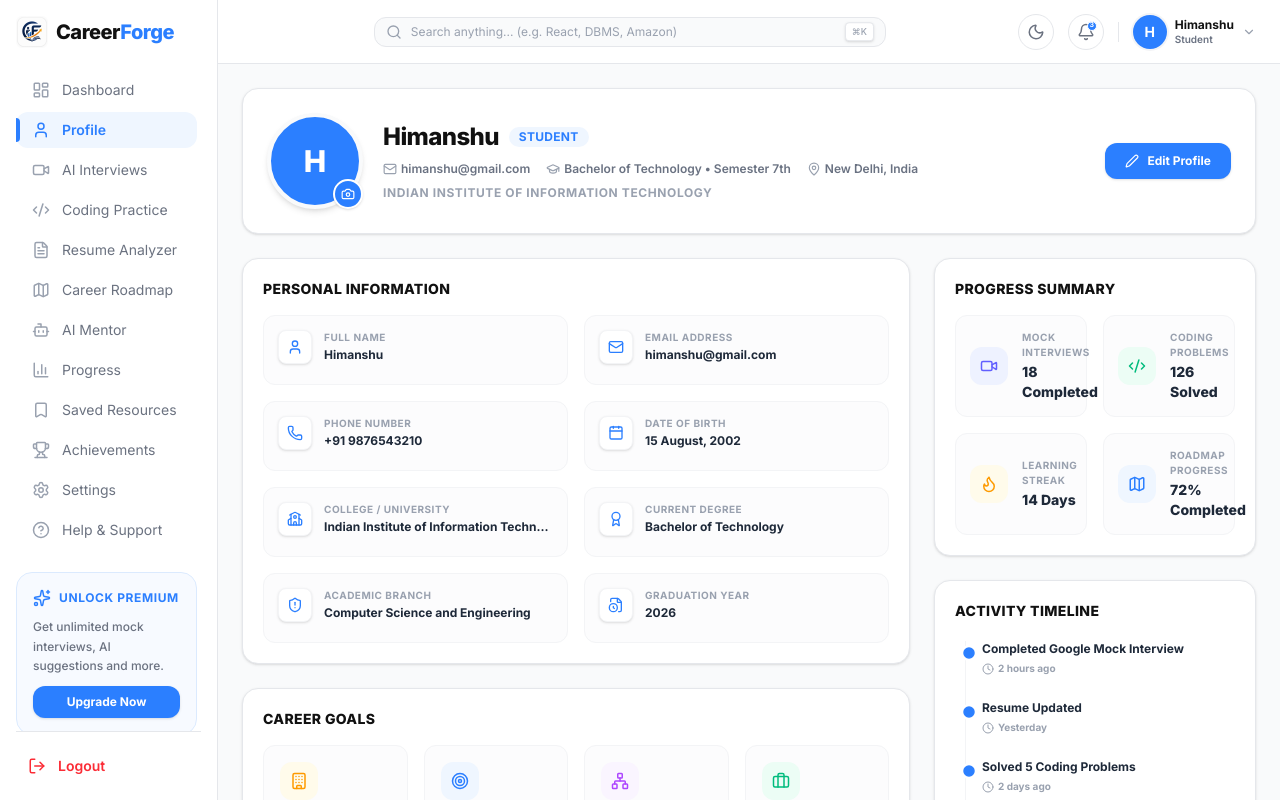
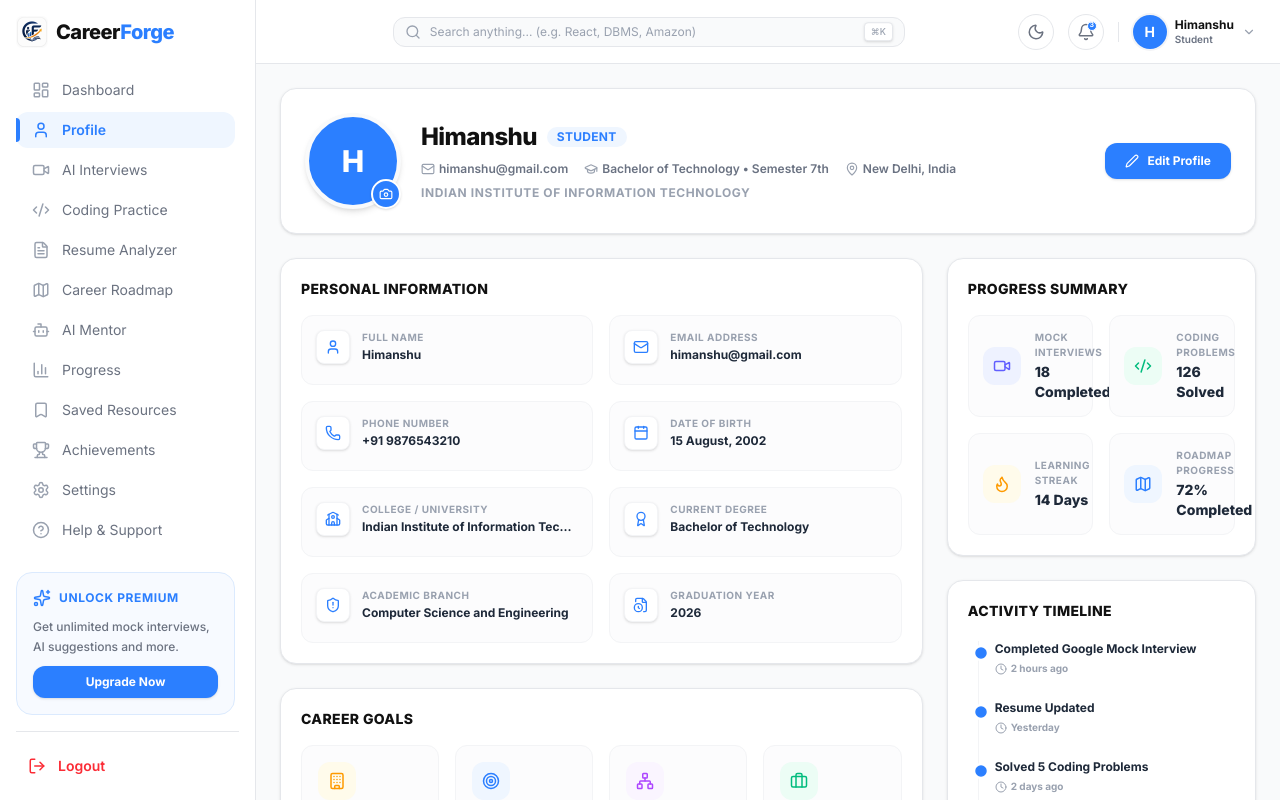
Before and after one commit to HimanshuDhurvey/CareerForge, a React (Vite) app in the folder client/: page /profile in a window 1280 px wide. Shown: the top 800 px of the page. Built offline with nearby package versions, Linux system fonts and the light colour scheme.

Commit message:
SideBar got fixed in left size while scrolling

```diff
--- a/client/src/App.jsx
+++ b/client/src/App.jsx
@@ -33,9 +33,9 @@ function PlaceholderPage({ title }) {
 function DashboardPlaceholderPage({ title }) {
   const [sidebarOpen, setSidebarOpen] = useState(false);
   return (
-    <div className="min-h-screen bg-gray-50 dark:bg-[#0b0f19] flex transition-colors theme-transition">
+    <div className="flex h-screen overflow-hidden bg-gray-50 dark:bg-[#0b0f19] transition-colors theme-transition">
       <Sidebar isOpen={sidebarOpen} onClose={() => setSidebarOpen(false)} />
-      <div className="flex-grow flex flex-col min-w-0">
+      <div className="flex-1 flex flex-col overflow-hidden">
         <TopNavbar onMenuToggle={() => setSidebarOpen(true)} />
         <main className="flex-grow p-4 sm:p-6 space-y-6 overflow-y-auto max-w-7xl mx-auto w-full flex items-center justify-center">
           <div className="bg-white dark:bg-[#111827] border border-[#E5E7EB] dark:border-gray-800 rounded-2xl p-8 max-w-md w-full shadow-sm text-center">
--- a/client/src/features/dashboard/components/Sidebar.jsx
+++ b/client/src/features/dashboard/components/Sidebar.jsx
@@ -46,7 +46,7 @@ export default function Sidebar({ isOpen, onClose }) {
 
       {/* Sidebar Container */}
       <aside className={`
-        fixed inset-y-0 left-0 z-40 w-64 border-r border-[#E5E7EB] dark:border-gray-800 bg-white dark:bg-[#0b0f19] flex flex-col justify-between p-4 transition-transform lg:translate-x-0 lg:static lg:h-screen lg:z-0
+        fixed inset-y-0 left-0 z-40 w-64 lg:flex-shrink-0 border-r border-[#E5E7EB] dark:border-gray-800 bg-white dark:bg-[#0b0f19] flex flex-col justify-between p-4 transition-transform lg:translate-x-0 lg:static lg:h-screen lg:z-0
         ${isOpen ? 'translate-x-0' : '-translate-x-full'}
       `}>
         {/* Brand Header Section */}
--- a/client/src/features/dashboard/components/TopNavbar.jsx
+++ b/client/src/features/dashboard/components/TopNavbar.jsx
@@ -26,7 +26,7 @@ export default function TopNavbar({ onMenuToggle }) {
   };
 
   return (
-    <header className="h-16 border-b border-[#E5E7EB] dark:border-gray-800 bg-white dark:bg-[#0b0f19] px-4 sm:px-6 flex items-center justify-between sticky top-0 z-20 transition-colors theme-transition">
+    <header className="h-16 flex-shrink-0 border-b border-[#E5E7EB] dark:border-gray-800 bg-white dark:bg-[#0b0f19] px-4 sm:px-6 flex items-center justify-between sticky top-0 z-20 w-full transition-colors theme-transition">
       {/* Left Area: Hamburger and Brand */}
       <div className="flex items-center gap-3">
         <button
--- a/client/src/features/dashboard/pages/Dashboard.jsx
+++ b/client/src/features/dashboard/pages/Dashboard.jsx
@@ -20,7 +20,7 @@ export default function Dashboard() {
   };
 
   return (
-    <div className="min-h-screen bg-gray-50 dark:bg-[#0b0f19] flex transition-colors theme-transition">
+    <div className="flex h-screen overflow-hidden bg-gray-50 dark:bg-[#0b0f19] transition-colors theme-transition">
       {/* Sidebar Navigation */}
       <Sidebar
         isOpen={sidebarOpen}
@@ -28,11 +28,11 @@ export default function Dashboard() {
       />
 
       {/* Main Panel */}
-      <div className="flex-1 flex flex-col min-w-0">
+      <div className="flex-1 flex flex-col overflow-hidden">
         <TopNavbar onMenuToggle={toggleSidebar} />
 
         {/* Scrollable Content Container */}
-        <main className="flex-grow p-4 sm:p-6 space-y-6 overflow-y-auto max-w-7xl mx-auto w-full">
+        <main className="flex-1 p-4 sm:p-6 space-y-6 overflow-y-auto max-w-7xl mx-auto w-full">
           {/* Welcome Card & Stats Grid */}
           <WelcomeCard userName={dashboardData.user.name} />
 
--- a/client/src/features/profile/pages/Profile.jsx
+++ b/client/src/features/profile/pages/Profile.jsx
@@ -42,7 +42,7 @@ export default function Profile() {
   };
 
   return (
-    <div className="min-h-screen bg-gray-50 dark:bg-[#0b0f19] flex transition-colors theme-transition">
+    <div className="flex h-screen overflow-hidden bg-gray-50 dark:bg-[#0b0f19] transition-colors theme-transition">
       {/* Sidebar Navigation */}
       <Sidebar
         isOpen={sidebarOpen}
@@ -50,11 +50,11 @@ export default function Profile() {
       />
 
       {/* Main Panel */}
-      <div className="flex-grow flex flex-col min-w-0">
+      <div className="flex-1 flex flex-col overflow-hidden">
         <TopNavbar onMenuToggle={toggleSidebar} />
 
         {/* Scrollable Content Container */}
-        <main className="flex-grow p-4 sm:p-6 space-y-6 overflow-y-auto max-w-7xl mx-auto w-full">
+        <main className="flex-1 p-4 sm:p-6 space-y-6 overflow-y-auto max-w-7xl mx-auto w-full">
           {/* Header Banner */}
           <ProfileHeader
             personal={profile.personal}
```
